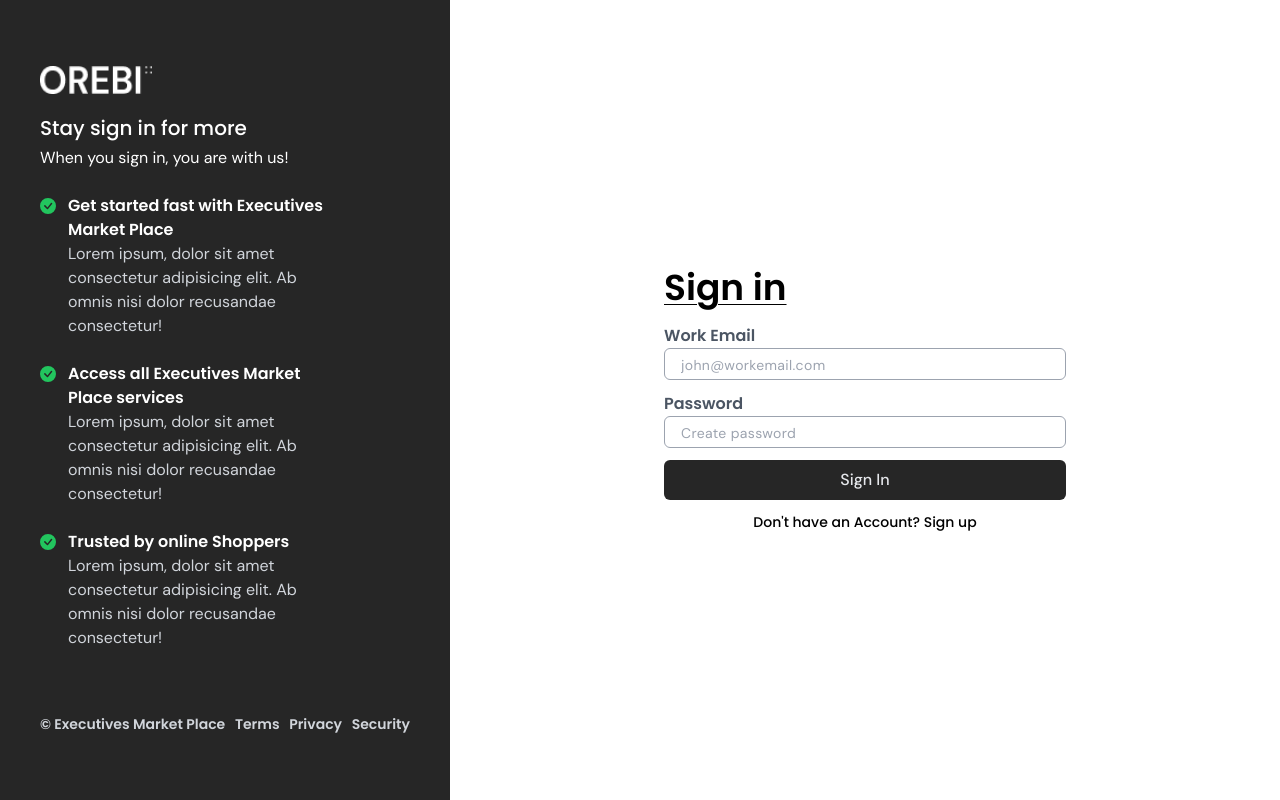
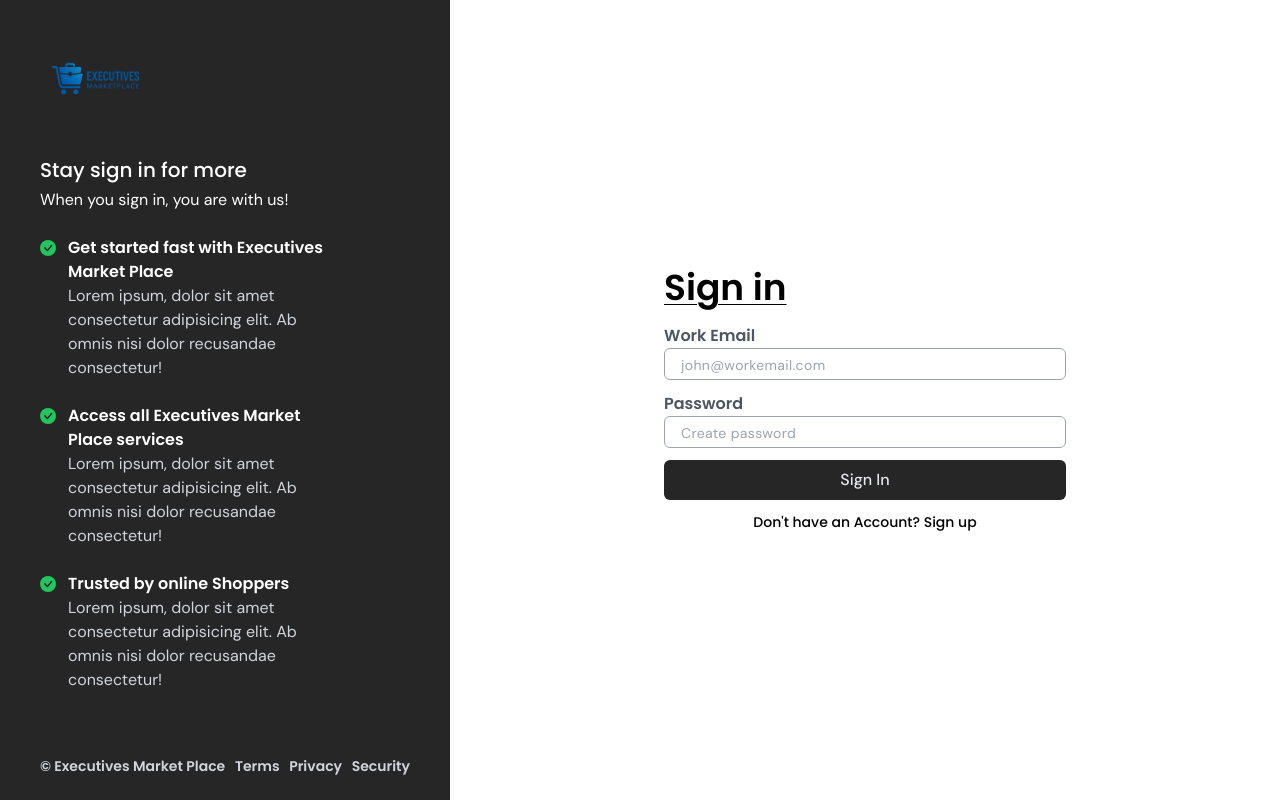
Before and after one commit to hillaryoyaro/executive-marketplace, a React (Create React App) app: page /signin in a window 1280 px wide. Built offline with nearby package versions, Linux system fonts and the light colour scheme.

Commit message:
update the SignIn page

```diff
--- a/src/pages/Account/SignIn.js
+++ b/src/pages/Account/SignIn.js
@@ -1,7 +1,7 @@
 import React, { useState } from "react";
 import { BsCheckCircleFill } from "react-icons/bs";
 import { Link } from "react-router-dom";
-import { logoLight } from "../../assets/images";
+import { executivesLogo, logoLight } from "../../assets/images";
 
 const SignIn = () => {
   // ============= Initial State Start here =============
@@ -48,7 +48,7 @@ const SignIn = () => {
       <div className="w-1/2 hidden lgl:inline-flex h-full text-white">
         <div className="w-[450px] h-full bg-primeColor px-10 flex flex-col gap-6 justify-center">
           <Link to="/">
-            <img src={logoLight} alt="logoImg" className="w-28" />
+            <img src={executivesLogo} alt="logoImg" className="w-28" />
           </Link>
           <div className="flex flex-col gap-1 -mt-1">
             <h1 className="font-titleFont text-xl font-medium">
```
